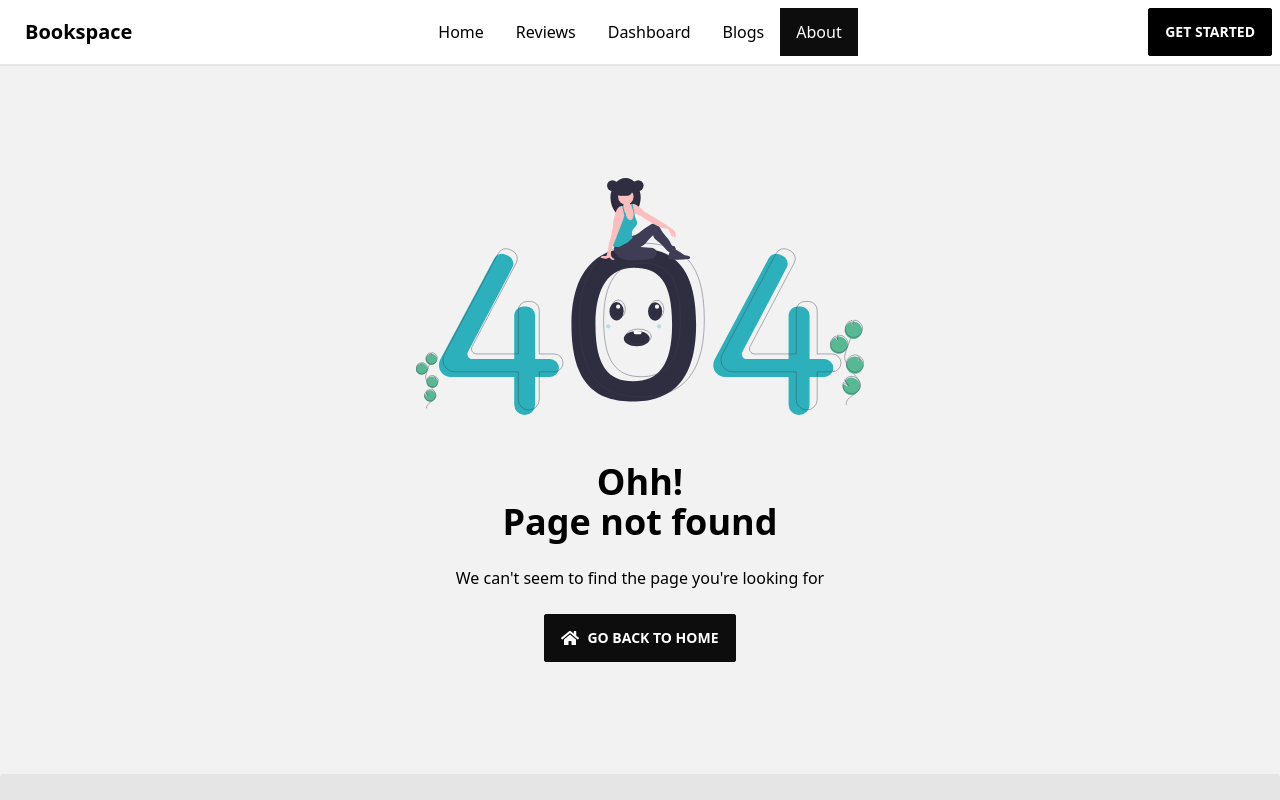
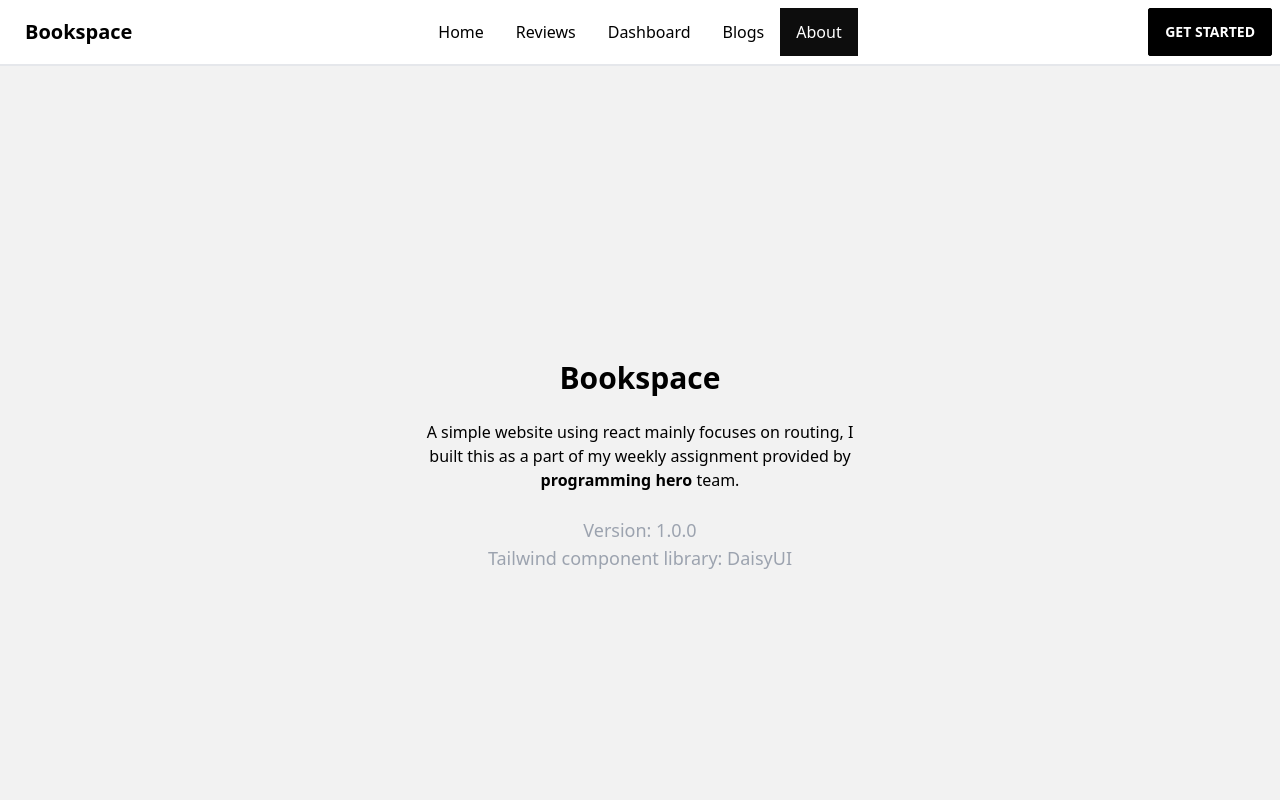
Before and after one commit to Ar1f007/Bookspace, a React (Create React App) app: page /about in a window 1280 px wide. Before the commit this address had no page. Shown: the top 800 px of the page. Built offline with nearby package versions, Linux system fonts and the light colour scheme.

Commit message:
about page done

```diff
--- a/src/App.js
+++ b/src/App.js
@@ -1,6 +1,6 @@
 import { Routes, Route } from 'react-router-dom';
 import { Navbar, Footer } from './components';
-import { Home, NotFound, Reviews, Dashboard, Blog } from './pages';
+import { Home, NotFound, Reviews, Dashboard, Blog, About } from './pages';
 
 function App() {
   return (
@@ -13,6 +13,7 @@ function App() {
           <Route path="/reviews" element={<Reviews />} />
           <Route path="/dashboard" element={<Dashboard />} />
           <Route path="/blogs" element={<Blog />} />
+          <Route path="/about" element={<About />} />
           <Route path="*" element={<NotFound />} />
         </Routes>
       </main>
--- /dev/null
+++ b/src/pages/About.jsx
@@ -0,0 +1,17 @@
+export const About = () => {
+  return (
+    <div className="hero min-h-screen bg-base-200">
+      <div className="hero-content text-center">
+        <div className="max-w-md">
+          <h1 className="text-3xl font-bold">Bookspace</h1>
+          <p className="py-6 ">
+            A simple website using react mainly focuses on routing, I built this as a part of my
+            weekly assignment provided by <b>programming hero</b> team.
+          </p>
+          <p className="text-lg text-gray-400">Version: 1.0.0</p>
+          <p className="text-lg text-gray-400">Tailwind component library: DaisyUI</p>
+        </div>
+      </div>
+    </div>
+  );
+};
--- a/src/pages/Blog.jsx
+++ b/src/pages/Blog.jsx
@@ -2,13 +2,13 @@ export const Blog = () => {
   return (
     <div className="max-w-4xl py-10 mx-auto">
       <div
-        tabindex="0"
-        class="collapse collapse-arrow border border-base-300 bg-base-100 rounded-box"
+        tabIndex="0"
+        className="collapse collapse-arrow border border-base-300 bg-base-100 rounded-box mb-5"
       >
-        <div class="collapse-title text-xl font-medium">
+        <div className="collapse-title text-xl font-medium">
           What is context Api? What is the purpose of it?
         </div>
-        <div class="collapse-content">
+        <div className="collapse-content">
           <p>
             <b>What is it:</b> According to React documentation, "Context provides a way to pass
             data through the component tree without having to pass props down manually at every
@@ -26,11 +26,11 @@ export const Blog = () => {
       </div>
 
       <div
-        tabindex="0"
-        class="collapse collapse-arrow border border-base-300 bg-base-100 rounded-box"
+        tabIndex="0"
+        className="collapse collapse-arrow border border-base-300 bg-base-100 rounded-box mb-5"
       >
-        <div class="collapse-title text-xl font-medium">What is Semantic tag?</div>
-        <div class="collapse-content">
+        <div className="collapse-title text-xl font-medium">What is Semantic tag?</div>
+        <div className="collapse-content">
           <p>
             The term "Semantic" refers to the meaning of a piece of code. In HTML, a semantic tag is
             used to describe what the content inside is about. For example, <em>&lt;nav&gt;</em> tag
@@ -43,13 +43,13 @@ export const Blog = () => {
       </div>
 
       <div
-        tabindex="0"
-        class="collapse collapse-arrow border border-base-300 bg-base-100 rounded-box"
+        tabIndex="0"
+        className="collapse collapse-arrow border border-base-300 bg-base-100 rounded-box"
       >
-        <div class="collapse-title text-xl font-medium">
+        <div className="collapse-title text-xl font-medium">
           State the difference between inline, block and inline-block elements.
         </div>
-        <div class="collapse-content">
+        <div className="collapse-content">
           <p>
             <b>
               <em>inline:</em>
--- a/src/pages/index.js
+++ b/src/pages/index.js
@@ -3,5 +3,6 @@ import { NotFound } from './NotFound';
 import { Reviews } from './Reviews';
 import { Dashboard } from './Dashboard';
 import { Blog } from './Blog';
+import { About } from './About';
 
-export { Home, NotFound, Reviews, Dashboard, Blog };
+export { Home, NotFound, Reviews, Dashboard, Blog, About };
```
Also changed, not shown: requirements.txt.
